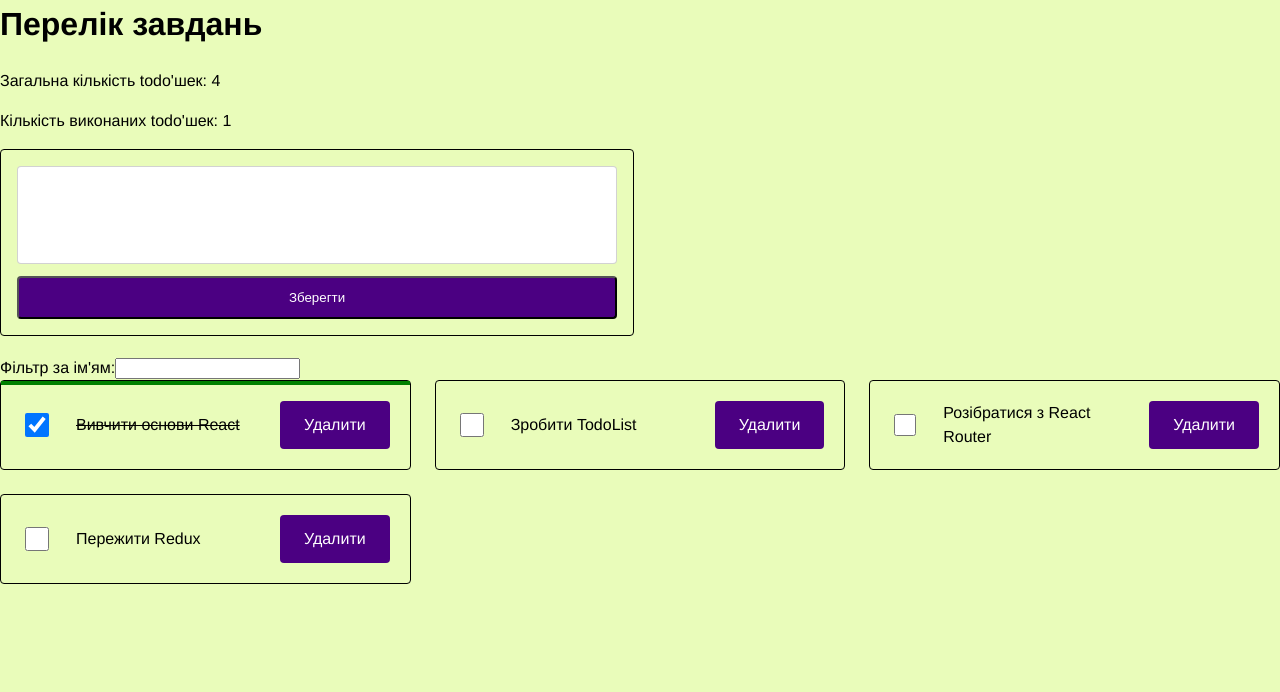
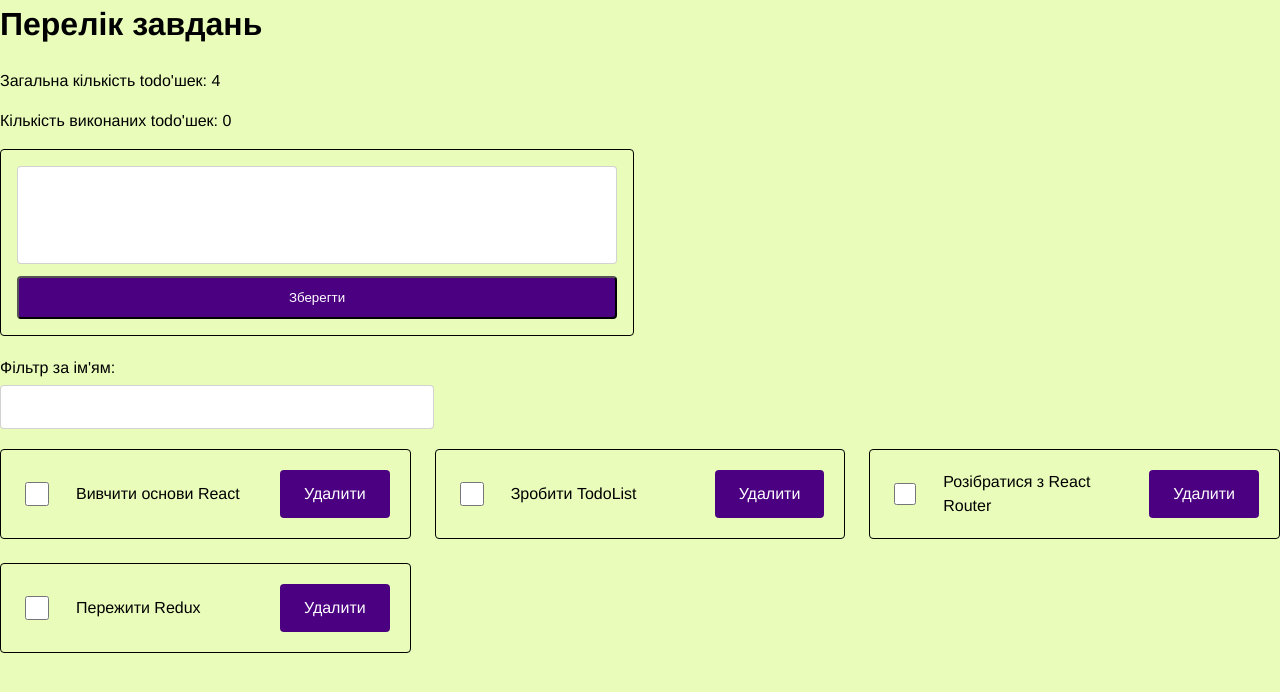
Before and after one commit to Allovallo/react-pract-todos-01, a React (Create React App) app: page / in a window 1280 px wide. Shown: the top 692 px of the page. Built offline with nearby package versions, Linux system fonts and the light colour scheme.

Commit message:
files updated

```diff
--- a/src/App.js
+++ b/src/App.js
@@ -33,7 +33,7 @@
       completed: false,
     };
 
-    this.setState(prevState => ({ todos: [...prevState.todos, todo] }));
+    this.setState(prevState => ({ todos: [todo, ...prevState.todos] }));
   };
 
   changeFilter = event => {
--- a/src/components/TodoFilter/TodoFilter.js
+++ b/src/components/TodoFilter/TodoFilter.js
@@ -1,11 +1,12 @@
 import React from 'react';
+import './TodoFilter.scss';
 
 const Filter = ({ value, onChange }) => {
   return (
-    <label>
-      Фільтр за ім'ям:
-      <input type="text" value={value} onChange={onChange}></input>
-    </label>
+    <div className="TodoFilter">
+      <p className="TodoFilter__label">Фільтр за ім'ям:</p>
+      <input type="text" value={value} className="TodoFilter__input" onChange={onChange}></input>
+    </div>
   );
 };
 
--- /dev/null
+++ b/src/components/TodoFilter/TodoFilter.scss
@@ -0,0 +1,21 @@
+.TodoFilter {
+    width: 400px;
+    margin-bottom: 20px;
+
+}
+
+.TodoFilter__label {
+    margin-top: 0;
+    margin-bottom: 5px;
+}
+
+.TodoFilter__input {
+    width: 100%;
+    padding: 12px 16px;
+    border: 1px solid rgba(33, 33, 33, 0.2);
+    border-radius: 4px;
+
+    font-family: inherit;
+    line-height: 1.3;
+    letter-spacing: 0.01em;
+}
--- a/src/todos.json
+++ b/src/todos.json
@@ -1,5 +1,5 @@
 [
-    { "id": "id-1", "text": "Вивчити основи React", "completed": true },
+    { "id": "id-1", "text": "Вивчити основи React", "completed": false },
     { "id": "id-2", "text": "Зробити TodoList", "completed": false },
     { "id": "id-3", "text": "Розібратися з React Router", "completed": false },
     { "id": "id-4", "text": "Пережити Redux", "completed": false }
```
